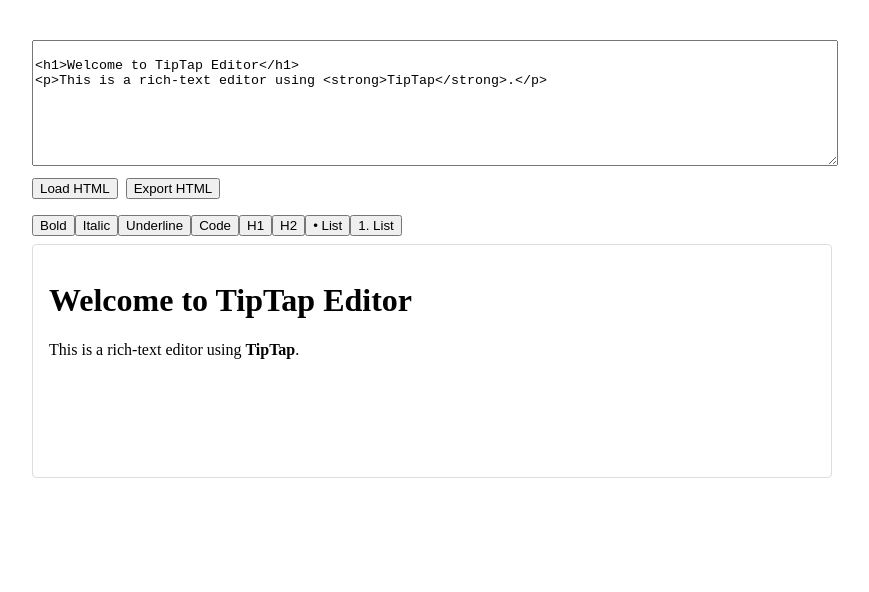
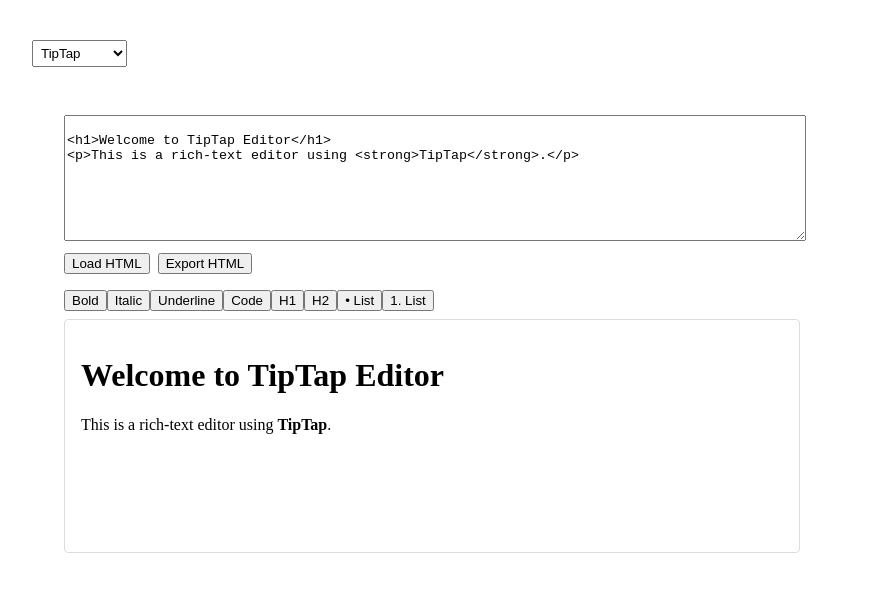
Before and after one commit to cabf05/00_verceleditortexto, a Next.js app: page / in a window 1280 px wide. Shown: the top 592 px of the page, without its empty margins (208-1077 px from the left). Built offline with nearby package versions, Linux system fonts and the light colour scheme.

Commit message:
Update index.js

```diff
--- a/pages/index.js
+++ b/pages/index.js
@@ -1,11 +1,28 @@
 import dynamic from 'next/dynamic';
+import { useState } from 'react';
 
-// Import the editor component dynamically to disable SSR
-const TiptapEditor = dynamic(
-  () => import('../components/TiptapEditor'),
-  { ssr: false }
-);
+// Seleção de editor: 'tiptap' ou 'ckeditor'
+export default function Home() {
+  const [editorType, setEditorType] = useState('tiptap');
+  const EditorComponent = dynamic(
+    () =>
+      editorType === 'tiptap'
+        ? import('../components/TiptapEditor')
+        : import('../components/CkeditorEditor'),
+    { ssr: false }
+  );
 
-export default function Home() {
-  return <TiptapEditor />;
+  return (
+    <div style={{ padding: '2rem', maxWidth: 800, margin: 'auto' }}>
+      <select
+        value={editorType}
+        onChange={e => setEditorType(e.target.value)}
+        style={{ marginBottom: 16, padding: 4 }}
+      >
+        <option value="tiptap">TipTap</option>
+        <option value="ckeditor">CKEditor 5</option>
+      </select>
+      <EditorComponent />
+    </div>
+  );
 }
```
